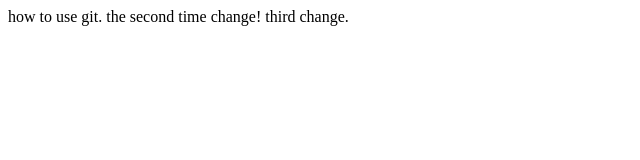
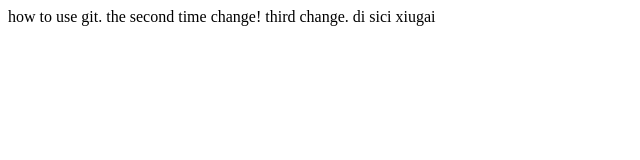
Before and after one commit to sst126/html, a plain HTML site: page index.htm in a window 1280 px wide. Shown: the whole page, without its empty margins (0-640 px from the left). Drawn offline with Linux system fonts and the light colour scheme.

Commit message:
di sici xiugai

```diff
--- a/index.htm
+++ b/index.htm
@@ -6,5 +6,7 @@
 how to use git.
 the second time change!
 third change.
+di sici xiugai
+
 </body>
 </html>
```
